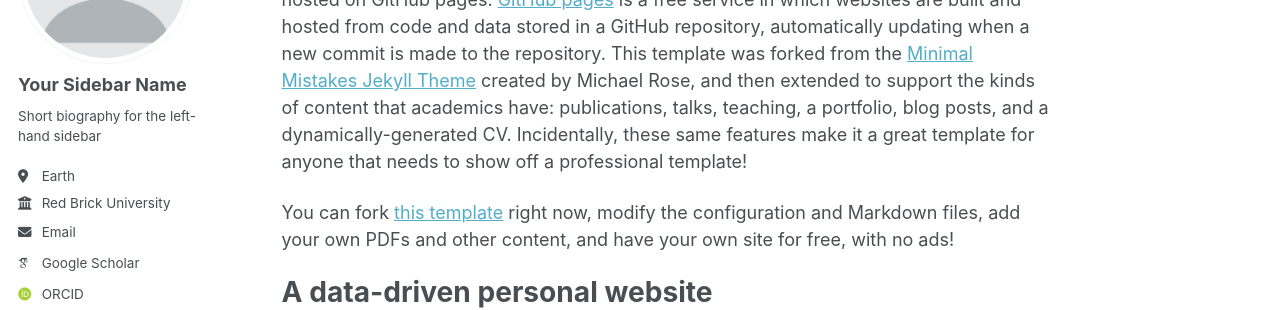
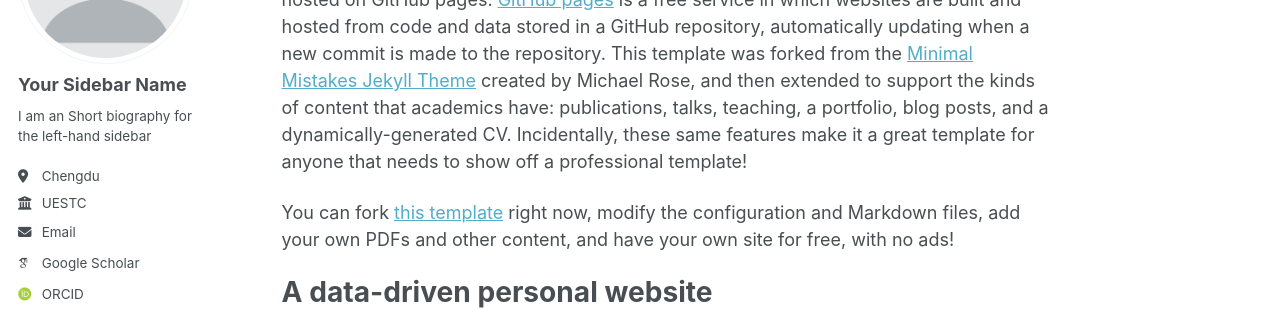
Before and after one commit to WenxingZhang/WenxingZhang.github.io, a Jekyll site: the page built from _pages/about.md, in a window 1280 px wide. Shown: the part 210-520 px from the top of the page. Built offline with Jekyll 4.4.1, drawn with Linux system fonts in a browser that asks for light colours; some web fonts are replaced; a script that is not in the unit is left out.

Commit message:
Update _config.yml

```diff
--- a/_config.yml
+++ b/_config.yml
@@ -25,9 +25,9 @@ author:
   avatar           : "profile.png"
   name             : "Your Sidebar Name"
   pronouns         : # example: "she/her"
-  bio              : "Short biography for the left-hand sidebar"
-  location         : "Earth"
-  employer         : "Red Brick University"
+  bio              : "I am an Short biography for the left-hand sidebar"
+  location         : "Chengdu"
+  employer         : "UESTC"
   uri              : # URL
   email            : "none@example.org"
 
```
